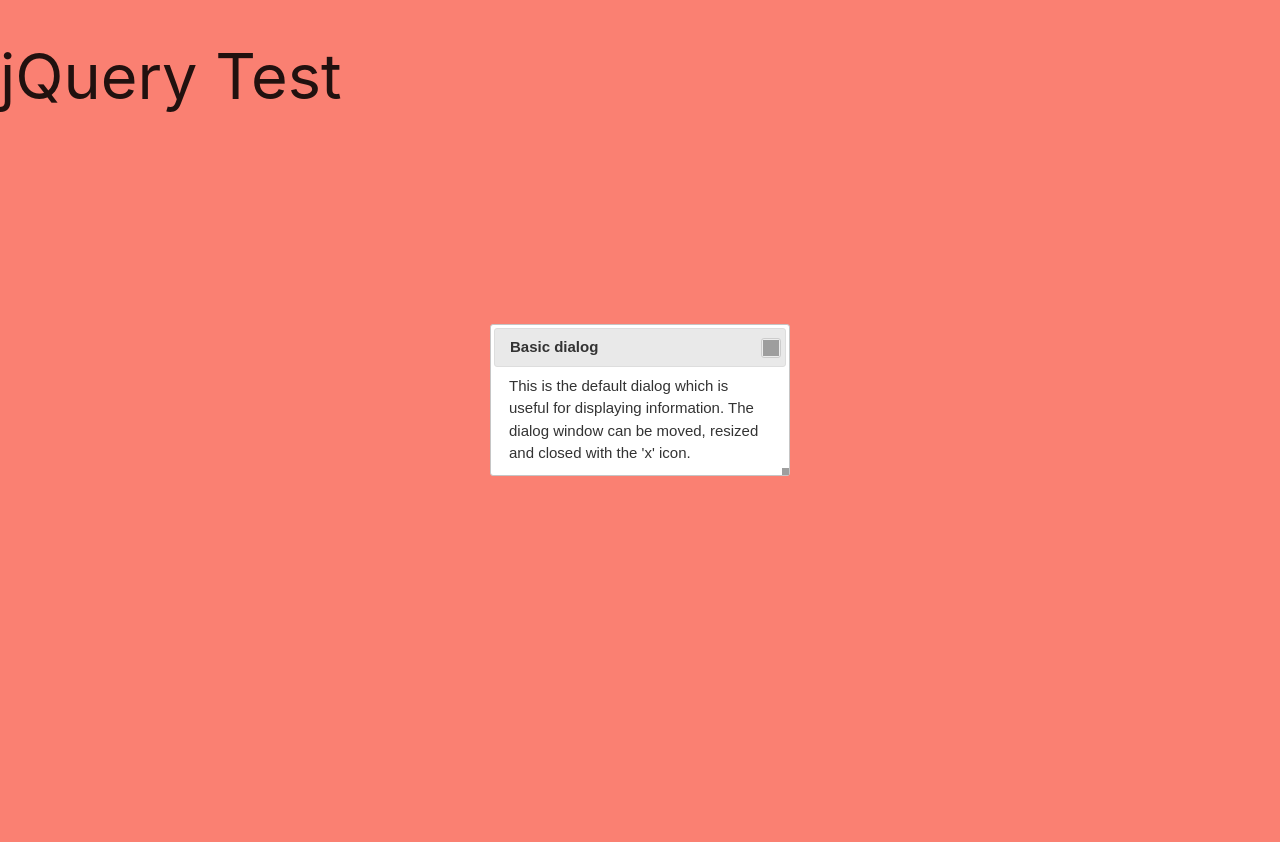
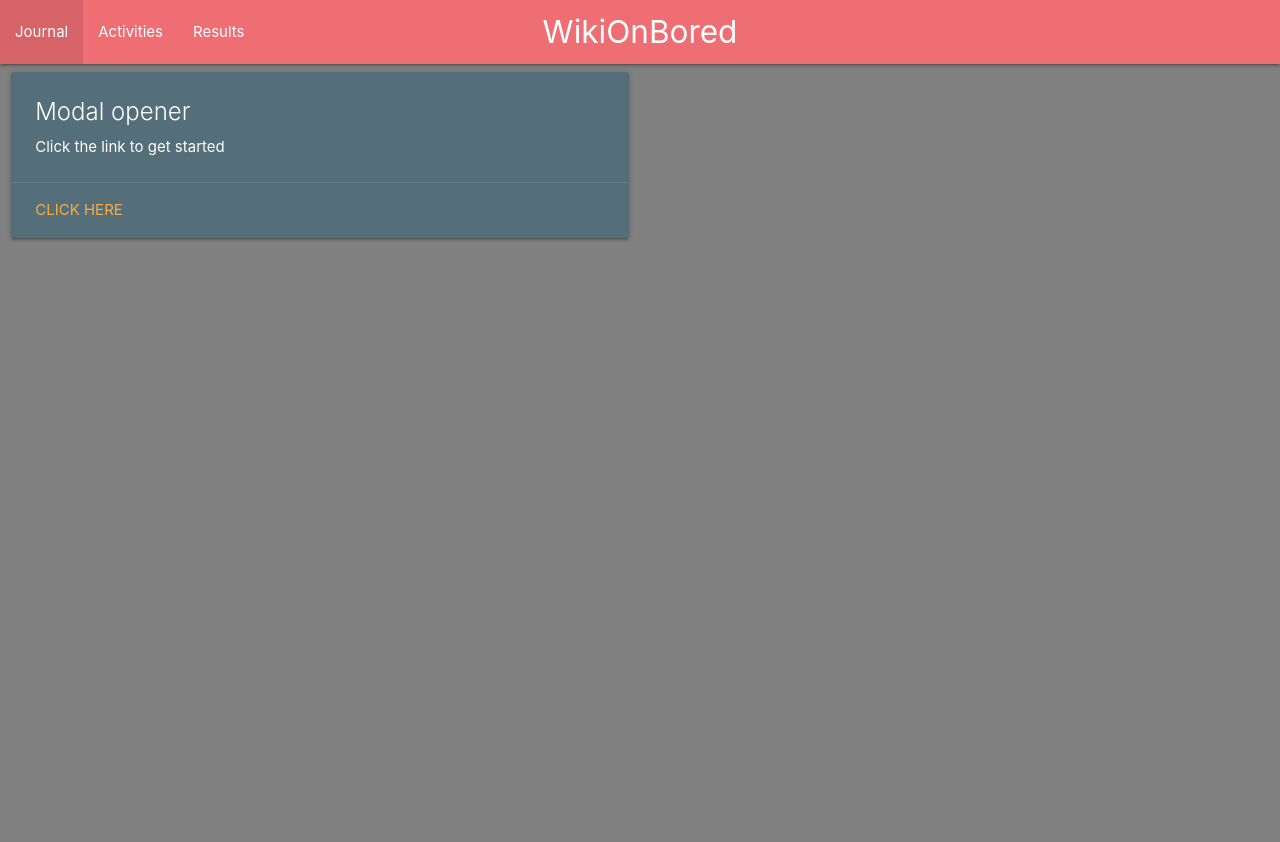
Before and after one commit to hseymo/Activity-Generator, a PHP site: page / in a window 1280 px wide. After the commit the page ends 240 px from the top, so only its background shows below. Run offline with PHP 8.4, Linux system fonts and the light colour scheme; grey boxes are pictures that could not be loaded.

Commit message:
added navbar and modal opener card

```diff
--- a/assets/css/style.css
+++ b/assets/css/style.css
@@ -6,5 +6,5 @@
 
 body {
     height: 100vh;
-    background-color: salmon;
+    background-color: gray;
 }
--- a/assets/js/script.js
+++ /dev/null
@@ -1,6 +0,0 @@
-// TESTS - OK TO DELETE
-console.log('linked');
-$('#header').text('jQuery Test');
-$( function() {
-    $( "#dialog" ).dialog();
-  } );
--- a/index.html
+++ b/index.html
@@ -4,19 +4,40 @@
     <meta charset="UTF-8">
     <meta http-equiv="X-UA-Compatible" content="IE=edge">
     <meta name="viewport" content="width=device-width, initial-scale=1.0">
-    <title>Actiity Generator</title>
+    <title>Activity Generator</title>
     <link rel="stylesheet" href="http://code.jquery.com/ui/1.13.1/themes/base/jquery-ui.css">
     <!-- Compiled and minified CSS -->
     <link rel="stylesheet" href="https://cdnjs.cloudflare.com/ajax/libs/materialize/1.0.0/css/materialize.min.css">
     <link rel="stylesheet" href="./assets/css/style.css">
 </head>
 <body>
-    <!-- TESTS - OK TO DELETE -->
-    <h1 id="header">Header</h1>
-    <div id="dialog" title="Basic dialog">
-        <p>This is the default dialog which is useful for displaying information. The dialog window can be moved, resized and closed with the &apos;x&apos; icon.</p>
-    </div>
-
+    <header id="header">
+        <nav>
+            <div class="nav-wrapper">
+              <a href="#" class="brand-logo center">WikiOnBored</a>
+              <ul id="nav-mobile" class="left hide-on-med-and-down">
+                <li><a href="sass.html">Journal</a></li>
+                <li><a href="badges.html">Activities</a></li>
+                <li><a href="collapsible.html">Results</a></li>
+              </ul>
+            </div>
+          </nav>
+    </header>
+    <main>
+        <div class="row">
+            <div class="col s12 m6">
+              <div class="card blue-grey darken-1">
+                <div class="card-content white-text">
+                  <span class="card-title">Modal opener</span>
+                  <p>Click the link to get started</p>
+                </div>
+                <div class="card-action">
+                  <a href="#">Click here</a>
+                </div>
+              </div>
+            </div>
+          </div>
+    </main>
     <!-- script section -->
     <script src="https://code.jquery.com/jquery-3.6.0.js"></script>
     <script src="https://code.jquery.com/ui/1.13.1/jquery-ui.js"></script>
```
